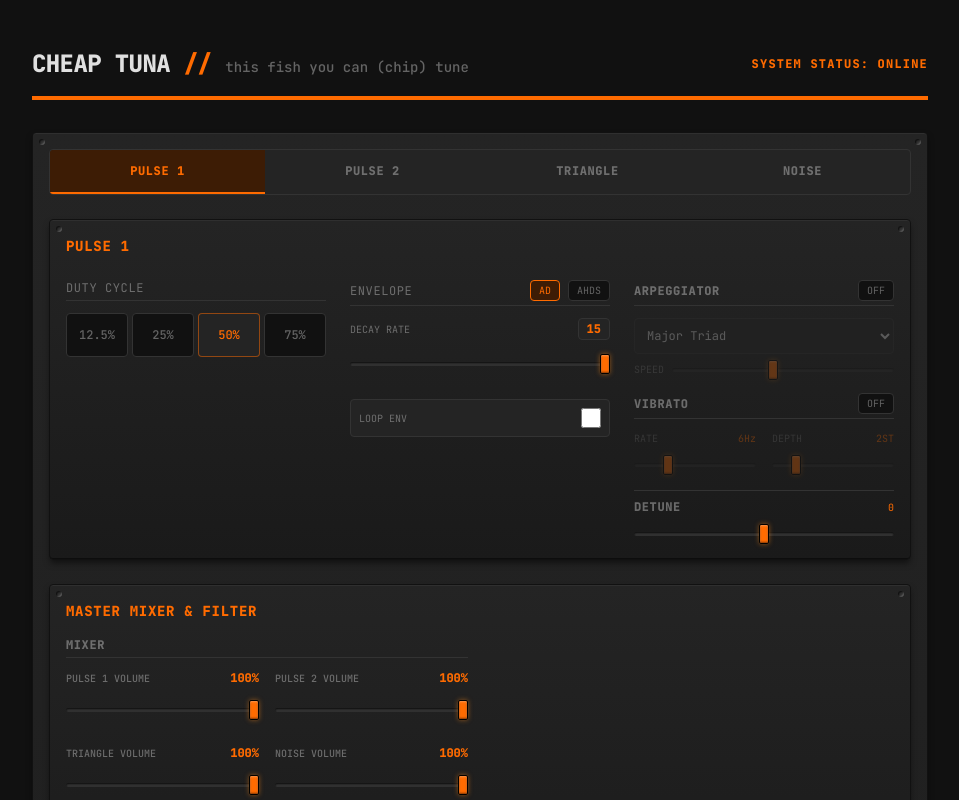
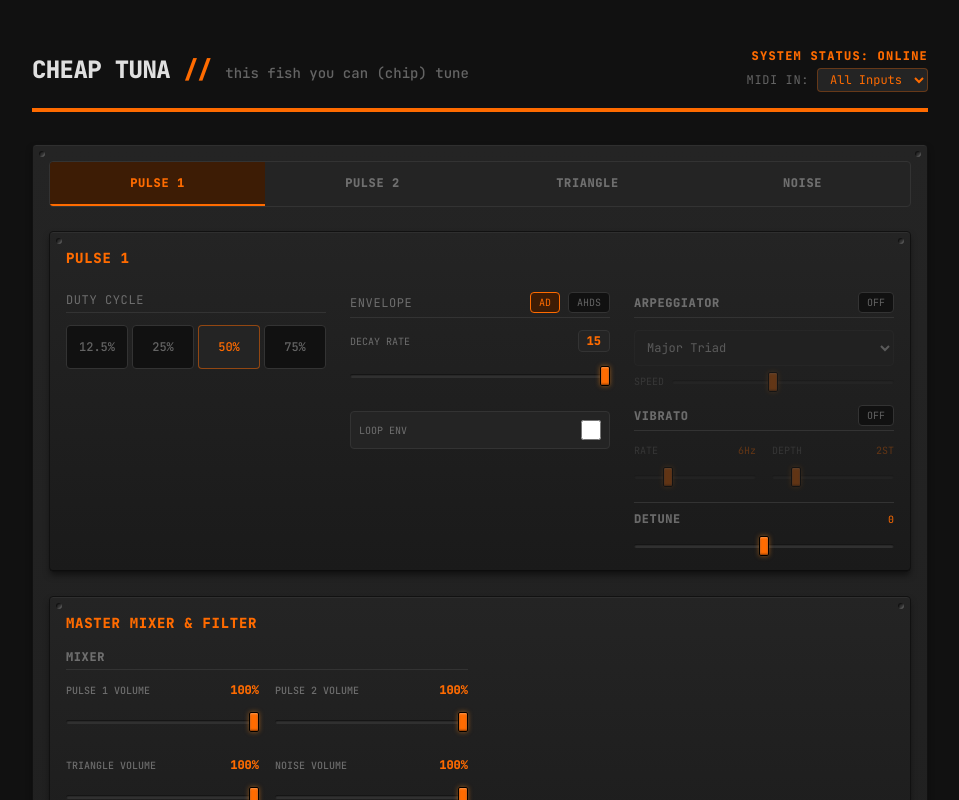
Before and after one commit to ovelhaaa/cheap-tuna, a React (Vite) app: page / in a window 1280 px wide. Both pictures are taken after a click on the button "Start Audio Engine". Shown: the top 800 px of the page, without its empty margins (160-1119 px from the left). Built offline with nearby package versions, Linux system fonts and the light colour scheme.

Commit message:
Update App.tsx

```diff
--- a/src/App.tsx
+++ b/src/App.tsx
@@ -44,6 +44,14 @@ export default function App() {
     const [activeVoice, setActiveVoice] = useState<VoiceType>('pulse1');
     const [activeKeys, setActiveKeys] = useState<Set<string>>(new Set());
     const [octave, setOctave] = useState(4);
+
+    const [midiInputs, setMidiInputs] = useState<{id: string, name: string}[]>([]);
+    const [selectedMidiInputId, setSelectedMidiInputId] = useState<string>('all');
+    const selectedMidiInputIdRef = useRef<string>('all');
+
+    useEffect(() => {
+        selectedMidiInputIdRef.current = selectedMidiInputId;
+    }, [selectedMidiInputId]);
 
 
 
@@ -364,6 +372,9 @@ export default function App() {
         let midiAccess: any = null;
 
         const onMIDIMessage = (message: any) => {
+            if (selectedMidiInputIdRef.current !== 'all' && message.target.id !== selectedMidiInputIdRef.current) {
+                return;
+            }
             const command = message.data[0];
             const note = message.data[1];
             const velocity = (message.data.length > 2) ? message.data[2] : 0;
@@ -400,13 +411,21 @@ export default function App() {
         if (navigator.requestMIDIAccess) {
             navigator.requestMIDIAccess().then(access => {
                 midiAccess = access;
-                for (const input of midiAccess.inputs.values()) {
-                    input.onmidimessage = onMIDIMessage;
-                }
+
+                const updateInputs = () => {
+                    const inputs: {id: string, name: string}[] = [];
+                    for (const input of midiAccess.inputs.values()) {
+                        inputs.push({ id: input.id, name: input.name || `Input ${input.id}` });
+                        input.onmidimessage = onMIDIMessage;
+                    }
+                    setMidiInputs(inputs);
+                };
+
+                updateInputs();
 
                 midiAccess.onstatechange = (e: any) => {
-                    if (e.port.type === 'input' && e.port.state === 'connected') {
-                        e.port.onmidimessage = onMIDIMessage;
+                    if (e.port.type === 'input') {
+                        updateInputs();
                     }
                 };
             }).catch(err => {
@@ -686,7 +705,26 @@ export default function App() {
                 <div id="header-title" className="text-2xl font-extrabold tracking-tight text-vintage-text uppercase">
                     CHEAP TUNA <span className="text-amber-primary">//</span> <span className="text-xs sm:text-sm font-medium text-vintage-text-dim lowercase tracking-normal">this fish you can (chip) tune</span>
                 </div>
-                <div className="text-xs tracking-widest text-amber-primary font-bold">SYSTEM STATUS: ONLINE</div>
+                <div className="flex flex-col items-end gap-1">
+                    <div className="text-xs tracking-widest text-amber-primary font-bold">SYSTEM STATUS: ONLINE</div>
+                    {started && (
+                        <div className="flex items-center gap-2 text-xs">
+                            <span className="text-vintage-text-dim uppercase tracking-wider">MIDI In:</span>
+                            <select
+                                value={selectedMidiInputId}
+                                onChange={(e) => setSelectedMidiInputId(e.target.value)}
+                                className="bg-vintage-surface text-amber-primary border border-amber-primary/30 rounded px-2 py-0.5 outline-none focus:border-amber-primary max-w-[150px] truncate"
+                            >
+                                <option value="all">All Inputs</option>
+                                {midiInputs.map(input => (
+                                    <option key={input.id} value={input.id}>
+                                        {input.name}
+                                    </option>
+                                ))}
+                            </select>
+                        </div>
+                    )}
+                </div>
             </header>
 
             {!started ? (
```
